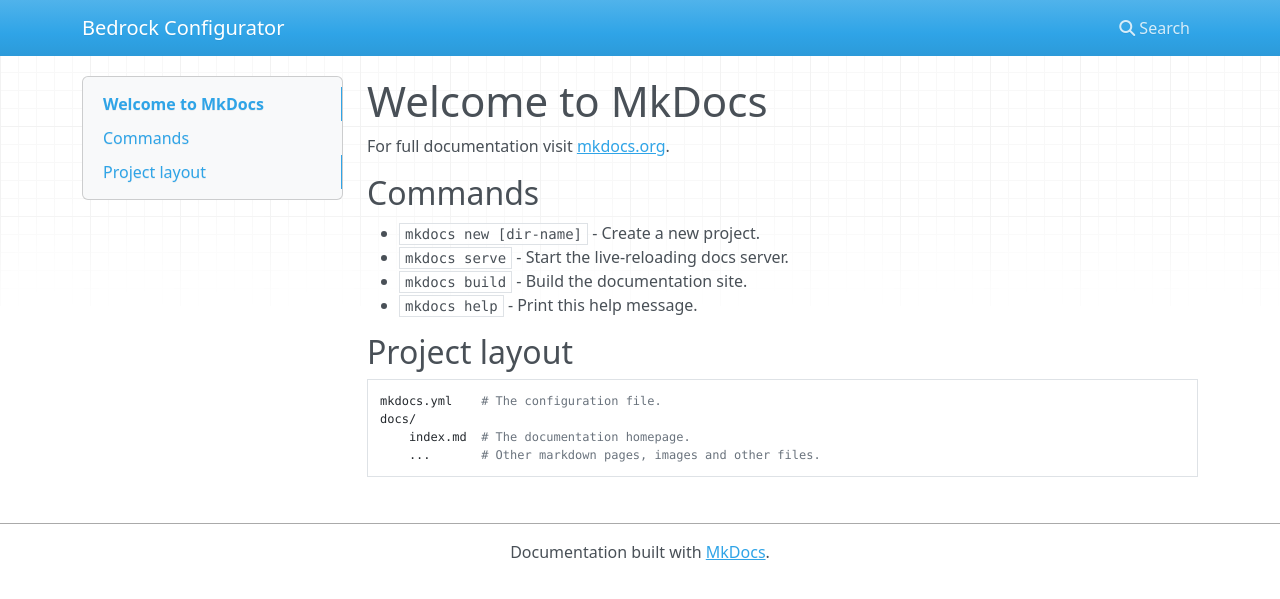
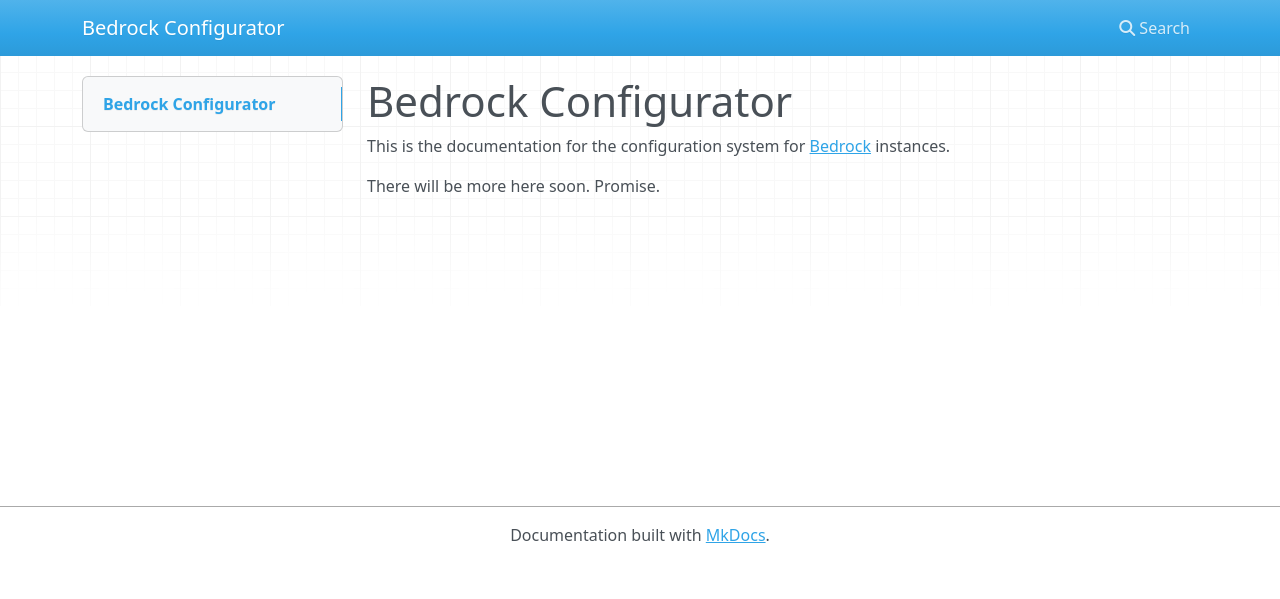
Before and after one commit to mozmeao/www-config, an MkDocs documentation site: the page built from docs/index.md, in a window 1280 px wide. Shown: the top 599 px of the page. Built offline with MkDocs 1.6.1, drawn with Linux system fonts in a browser that asks for light colours; nearby versions of some CDN libraries.

```diff
--- a/docs/index.md
+++ b/docs/index.md
@@ -1,17 +1,7 @@
-# Welcome to MkDocs
+# Bedrock Configurator
 
-For full documentation visit [mkdocs.org](http://mkdocs.org).
+This is the documentation for the configuration system for [Bedrock][] instances.
 
-## Commands
+There will be more here soon. Promise.
 
-* `mkdocs new [dir-name]` - Create a new project.
-* `mkdocs serve` - Start the live-reloading docs server.
-* `mkdocs build` - Build the documentation site.
-* `mkdocs help` - Print this help message.
-
-## Project layout
-
-    mkdocs.yml    # The configuration file.
-    docs/
-        index.md  # The documentation homepage.
-        ...       # Other markdown pages, images and other files.
+[Bedrock]: https://github.com/mozilla/bedrock
```
Also changed, not shown: 2 other files.
